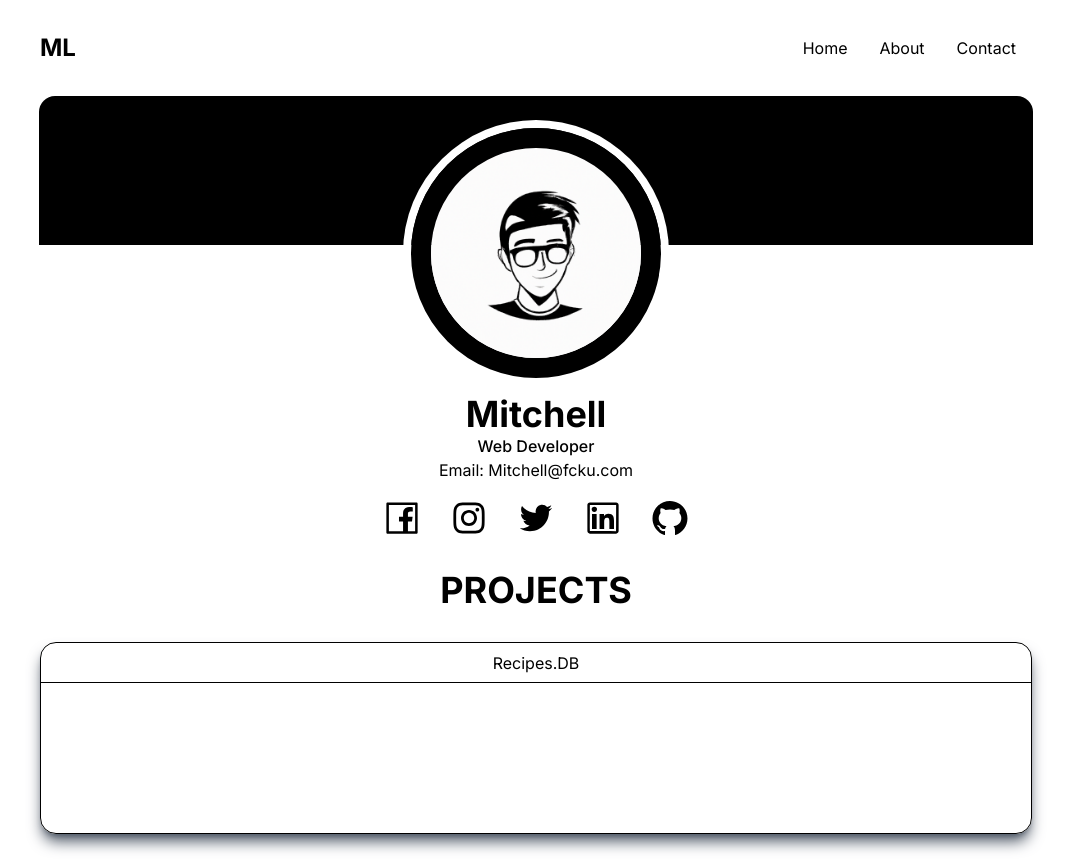
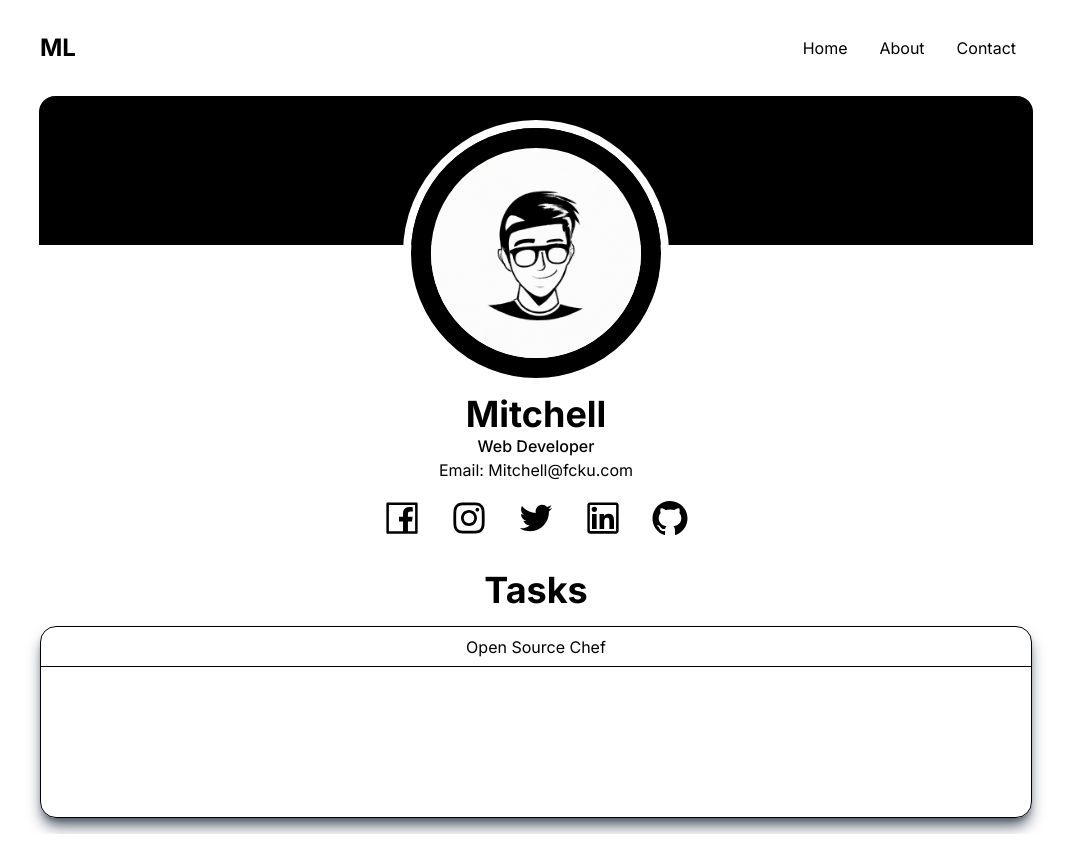
Before and after one commit to keepsixok/portfolio, a Next.js app: page / in a window 1280 px wide. Shown: the whole page, without its empty margins (104-1175 px from the left). After the commit the page ends 834 px from the top, so only its background shows below. Built offline with nearby package versions, Linux system fonts and the light colour scheme.

Commit message:
test term commit

```diff
--- a/app/components/Hero.jsx
+++ b/app/components/Hero.jsx
@@ -17,9 +17,7 @@ const Hero = () => {
             </div>
         </div>
 
-        <div>
-            <h1 className='text-4xl font-bold uppercase pt-8'>Projects</h1>
-        </div>
+
 
     </div>
   )
--- a/app/components/Projects.jsx
+++ b/app/components/Projects.jsx
@@ -3,16 +3,19 @@ const Projects = () => {
   return (
 
     <div className='flex flex-wrap justify-center w-full px-4'>
+    <div>
+            <h1 className='text-4xl font-bold  pt-8'>Tasks</h1>
+        </div>
 
-       <div className='flex w-full h-48 border border-black rounded-2xl mt-8 mb-8 shadow-lg shadow-gray-600'>
-
+       <div className='flex w-full h-48 border border-black rounded-2xl my-4 shadow-lg shadow-gray-600'>
 
         <div className='flex justify-center items-center mx-auto p-4 border-b border-black h-10 w-full'>
-          <h1>Recipes.DB</h1>
+          <h1>Open Source Chef</h1>
         </div>
       </div>
 
-     </div>
+
+    </div>
 
 
 
```
